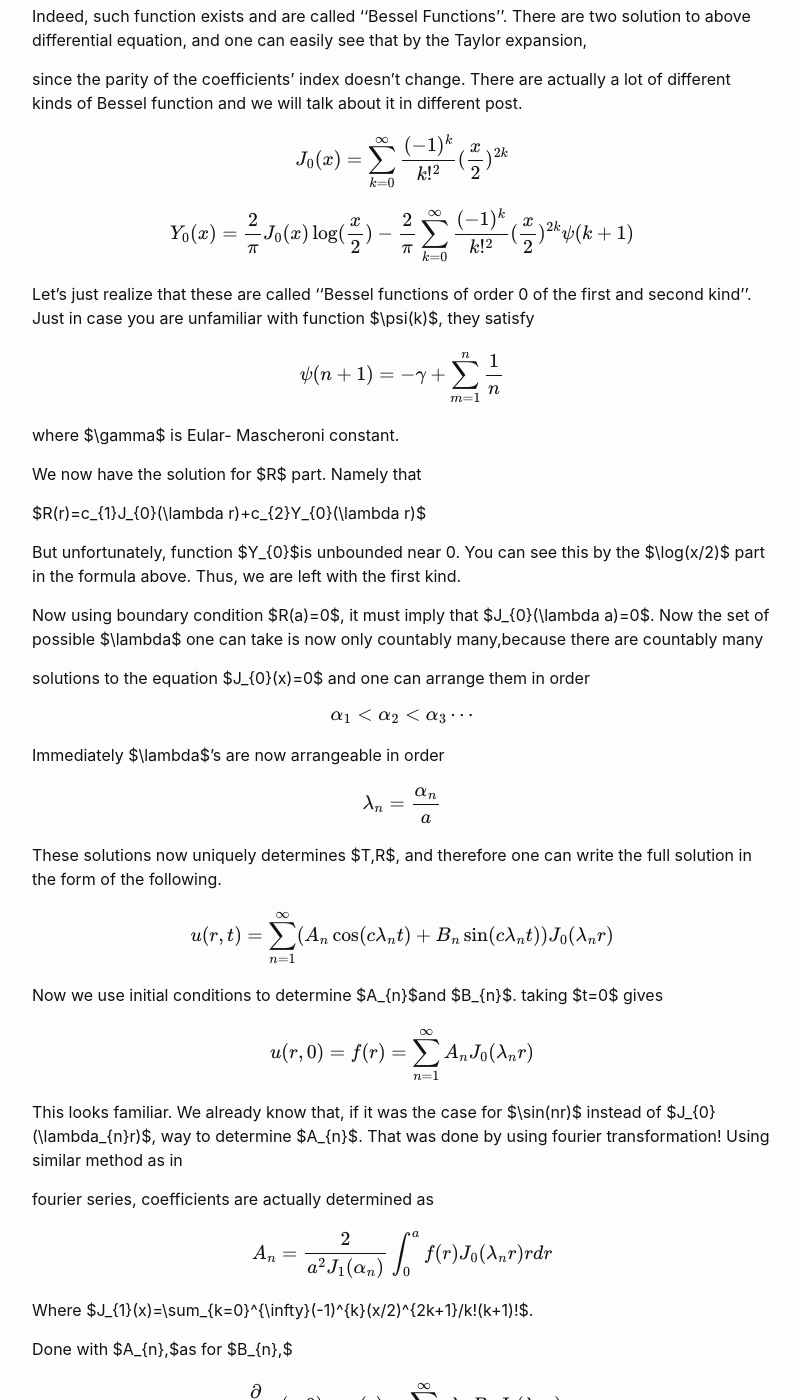
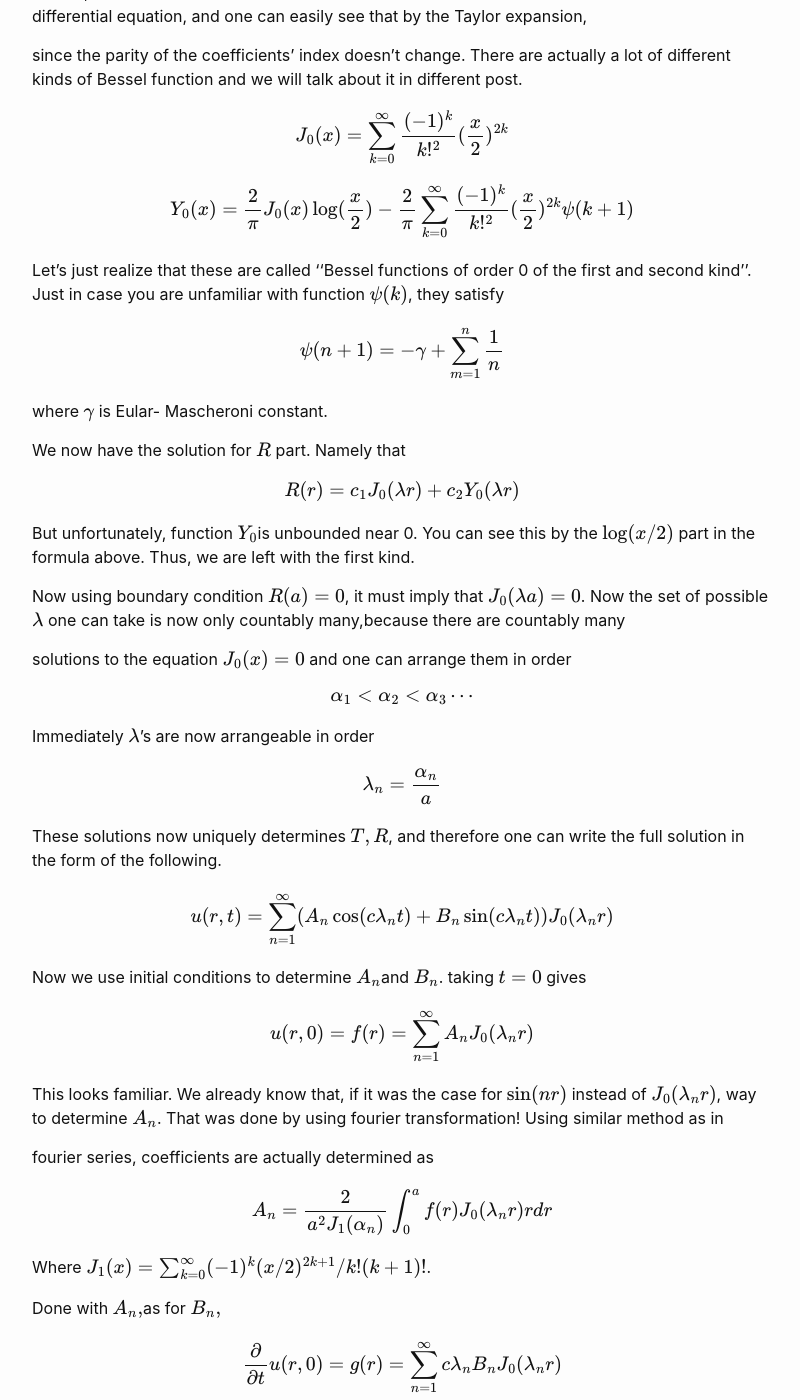
Before and after one commit to vj1242070/_cloneofsimo.github.io, a Jekyll site: the page built from _posts/2019-04-18-Vibrations of a Circular Membrane Part 2.markdown, in a window 1280 px wide and 1400 px high, scrolled down 2192 px. Shown: the whole window, without its empty margins (238-1038 px from the left). Built offline with Jekyll 4.4.1, drawn with Linux system fonts in a browser that asks for light colours; formulas are drawn with MathJax 3; some of the changed text lies outside the part shown.

```diff
--- a/_posts/2019-04-18-Vibrations of a Circular Membrane Part 2.markdown
+++ b/_posts/2019-04-18-Vibrations of a Circular Membrane Part 2.markdown
@@ -12,7 +12,7 @@ $$
 $$
 
 In this post, I will introduce you Wave equation, 2-dim wave equation
-and the solution for the case where $u(x,y,t)=u(r,t)$. i.e., $u$
+and the solution for the case where $$u(x,y,t)=u(r,t)$$. i.e., $$u$$
 is circularly symmetric (radially symmetric).
 
 1.Two Dimensional Wave Equation
@@ -45,7 +45,7 @@ $$
 F_{z}=C(\frac{\partial^{2}u}{\partial x^{2}}+\frac{\partial^{2}u}{\partial y^{2}})
 $$
 
-where $F_{z}$is force (more precisely, force per area) caused by
+where $$F_{z}$$is force (more precisely, force per area) caused by
 the rubber cloak in upward direction. We will use the famous ''Newton's
 law'' to get
 
@@ -68,8 +68,8 @@ $$
 \frac{\partial^{2}u}{\partial t^{2}}=c^{2}(\frac{\partial^{2}u}{\partial r^{2}}+\frac{1}{r}\frac{\partial u}{\partial r})
 $$
 
-We will now consider $u$ as a function with two variables, $r$ and
-$t$.
+We will now consider $$u$$ as a function with two variables, $$r$$ and
+$$t$$.
 
 But this is not enough to fully solve the wave equation. As all differential
 equations, one needs initial conditions and boundary conditions. In this
@@ -88,9 +88,9 @@ u(r,0)=f(r),\frac{\partial u}{\partial t}(r,0)=g(r)
 $$
 
 So we know the position and velocity of the overall cloak at time
-$t=0$.
+$$t=0$$.
 
-Now to solve the equation, we will use separation of variables $u(r,t)=R(r)T(t)$.
+Now to solve the equation, we will use separation of variables $$u(r,t)=R(r)T(t)$$.
 
 $$
 \frac{T''}{c^{2}T}=\frac{1}{R}(R''+\frac{1}{r}R')
@@ -98,9 +98,9 @@ $$
 
 The left hand side and the right hand side has the equality, but with
 different variables. This must mean that they equal to some constant
-$-\lambda^{2}$. The reason why it is negative is because we expect
+$$-\lambda^{2}$$. The reason why it is negative is because we expect
 
-non-trivial solutions, and that if it is positive, for fixed $r$
+non-trivial solutions, and that if it is positive, for fixed $$r$$
 we have exponential solution. This is contradictory because physically
 we expect finite solution for arbitrary given time(of course,
 
@@ -146,55 +146,55 @@ $$
 
 Let's just realize that these are called ''Bessel functions of order
 0 of the first and second kind''. Just in case you are unfamiliar
-with function $\psi(k)$, they satisfy
+with function $$\psi(k)$$, they satisfy
 
 $$
 \psi(n+1)=-\gamma+\sum_{m=1}^{n}\frac{1}{n}
 $$
 
-where $\gamma$ is Eular- Mascheroni constant.
+where $$\gamma$$ is Eular- Mascheroni constant.
 
-We now have the solution for $R$ part. Namely that
+We now have the solution for $$R$$ part. Namely that
 
-$R(r)=c_{1}J_{0}(\lambda r)+c_{2}Y_{0}(\lambda r)$
+$$R(r)=c_{1}J_{0}(\lambda r)+c_{2}Y_{0}(\lambda r)$$
 
-But unfortunately, function $Y_{0}$is unbounded near 0. You can see
-this by the $\log(x/2)$ part in the formula above. Thus, we are left
+But unfortunately, function $$Y_{0}$$is unbounded near 0. You can see
+this by the $$\log(x/2)$$ part in the formula above. Thus, we are left
 with the first kind.
 
-Now using boundary condition $R(a)=0$, it must imply that $J_{0}(\lambda a)=0$.
-Now the set of possible $\lambda$ one can take is now only countably
+Now using boundary condition $$R(a)=0$$, it must imply that $$J_{0}(\lambda a)=0$$.
+Now the set of possible $$\lambda$$ one can take is now only countably
 many,because there are countably many
 
-solutions to the equation $J_{0}(x)=0$ and one can arrange them in
+solutions to the equation $$J_{0}(x)=0$$ and one can arrange them in
 order
 
 $$
 \alpha_{1}<\alpha_{2}<\alpha_{3}\cdots
 $$
 
-Immediately $\lambda$'s are now arrangeable in order
+Immediately $$\lambda$$'s are now arrangeable in order
 
 $$
 \lambda_{n}=\frac{\alpha_{n}}{a}
 $$
 
-These solutions now uniquely determines $T,R$, and therefore one
+These solutions now uniquely determines $$T,R$$, and therefore one
 can write the full solution in the form of the following.
 
 $$
 u(r,t)=\sum_{n=1}^{\infty}(A_{n}\cos(c\lambda_{n}t)+B_{n}\sin(c\lambda_{n}t))J_{0}(\lambda_{n}r)
 $$
 
-Now we use initial conditions to determine $A_{n}$and $B_{n}$. taking
-$t=0$ gives
+Now we use initial conditions to determine $$A_{n}$$and $$B_{n}$$. taking
+$$t=0$$ gives
 
 $$
 u(r,0)=f(r)=\sum_{n=1}^{\infty}A_{n}J_{0}(\lambda_{n}r)
 $$
 
 This looks familiar. We already know that, if it was the case for
-$\sin(nr)$ instead of $J_{0}(\lambda_{n}r)$, way to determine $A_{n}$.
+$$\sin(nr)$$ instead of $$J_{0}(\lambda_{n}r)$$, way to determine $$A_{n}$$.
 That was done by using fourier transformation! Using similar method
 as in
 
@@ -204,9 +204,9 @@ $$
 A_{n}=\frac{2}{a^{2}J_{1}(\alpha_{n})}\int_{0}^{a}f(r)J_{0}(\lambda_{n}r)rdr
 $$
 
-Where $J_{1}(x)=\sum_{k=0}^{\infty}(-1)^{k}(x/2)^{2k+1}/k!(k+1)!$.
+Where $$J_{1}(x)=\sum_{k=0}^{\infty}(-1)^{k}(x/2)^{2k+1}/k!(k+1)!$$.
 
-Done with $A_{n},$as for $B_{n},$
+Done with $$A_{n},$$as for $$B_{n},$$
 
 $$
 \frac{\partial}{\partial t}u(r,0)=g(r)=\sum_{n=1}^{\infty}c\lambda_{n}B_{n}J_{0}(\lambda_{n}r)
```
Also changed, not shown: 1 other file.
